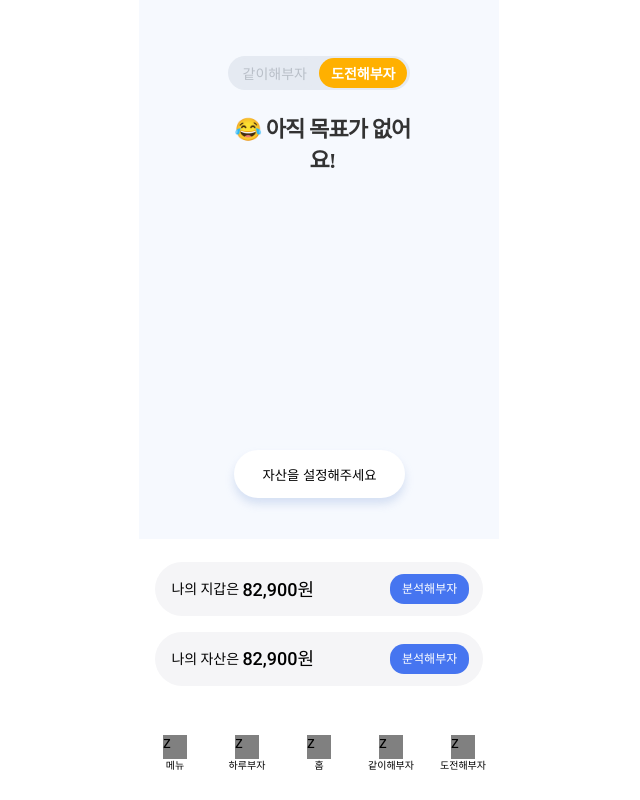
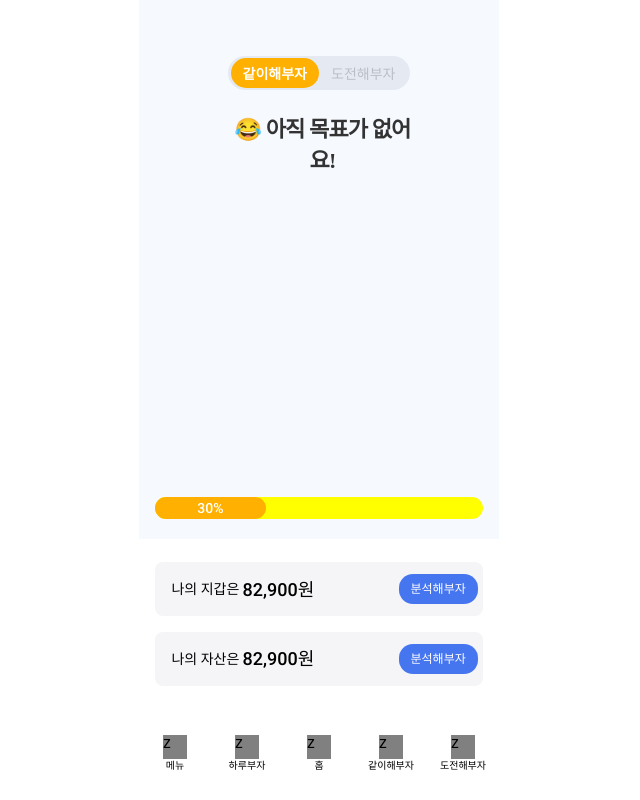
Before and after one commit to Jcurver/moabuzaFE, a React (Create React App) app: page / in a window 1280 px wide. Shown: the whole page, without its empty margins (321-961 px from the left). Built offline with nearby package versions, Linux system fonts and the light colour scheme.

Commit message:
[FIX]mainpageCSS6

```diff
--- a/src/assets/fonts/font.css
+++ b/src/assets/fonts/font.css
@@ -73,7 +73,7 @@
   font-display: swap;
 }
 @font-face {
-  font-family: 'Roboto';
+  font-family: 'Roboto-Light';
   src: url('./Roboto-Light.woff') format('woff');
   font-weight: 400;
   font-display: swap;
@@ -85,27 +85,27 @@
   font-display: swap;
 }
 @font-face {
-  font-family: 'Roboto';
+  font-family: 'Roboto-MediumItalic';
   src: url('./Roboto-MediumItalic.woff') format('woff');
   font-weight: 400;
   font-display: swap;
 }
 
 @font-face {
-  font-family: 'Roboto';
+  font-family: 'Roboto-Regular';
   src: url('./Roboto-Regular.woff') format('woff');
   font-weight: 400;
   font-display: swap;
 }
 
 @font-face {
-  font-family: 'Roboto';
+  font-family: 'Roboto-Thin';
   src: url('./Roboto-Thin.woff') format('woff');
   font-weight: 400;
   font-display: swap;
 }
 @font-face {
-  font-family: 'Roboto';
+  font-family: 'Roboto-ThinItalic';
   src: url('./Roboto-ThinItalic.woff') format('woff');
   font-weight: 400;
   font-display: swap;
--- /dev/null
+++ b/src/hooks/useUserData.js
@@ -0,0 +1,6 @@
+import { useQuery, useMutation, useQueryClient } from 'react-query'
+import { request } from '../utils/axios'
+
+export const useHomeData = (toggle) => {
+  return useQuery(['home-data',toggle],request({ url: '/home' }))
+}
--- a/src/index.js
+++ b/src/index.js
@@ -10,16 +10,16 @@ import GlobalStyle from './styles/GlobalStyle'
 const queryClient = new QueryClient()
 
 ReactDOM.render(
-  <QueryClientProvider client={queryClient}>
-    <RecoilRoot>
+  <RecoilRoot>
+    <QueryClientProvider client={queryClient}>
       <React.StrictMode>
         <Router>
           <GlobalStyle />
           <App />
         </Router>
       </React.StrictMode>
-    </RecoilRoot>
-  </QueryClientProvider>,
+    </QueryClientProvider>
+  </RecoilRoot>,
   document.getElementById('root'),
 )
 
--- a/src/pages/App.js
+++ b/src/pages/App.js
@@ -5,9 +5,9 @@ import { ReactQueryDevtools } from 'react-query/devtools'
 import styled from 'styled-components'
 import ErrorLog from './ErrorLog'
 import Loading from './Loading'
+import MainPage from './MainPage'
 
-
-const MainPage = lazy(() => import('./MainPage'))
+// const MainPage = lazy(() => import('./MainPage'))
 const Login = lazy(() => import('./Login'))
 const Register = lazy(() => import('./Register'))
 const Detail = lazy(() => import('./Detail'))
--- a/src/pages/MainPage.js
+++ b/src/pages/MainPage.js
@@ -1,29 +1,57 @@
-import React, { useState } from 'react'
+import React, { useEffect, useState } from 'react'
 import styled from 'styled-components'
-import NavBar from '../components/navBar'
-import { setFlexStyles, disappearScrollbar } from '../styles/Mixin'
+import { useRecoilState, atom } from 'recoil'
+import { setFlexStyles } from '../styles/Mixin'
+import { toggleGroupChallenge } from '../recoil/homeToggle'
+import { useHomeData } from '../hooks/useUserData'
+import Loading from './Loading'
+import ErrorLog from './ErrorLog'
+
+// 홈에 있는 주석을 절대 삭제하지 말아주세요
 
 function MainPage() {
-  const [bgcolor, setColor] = useState(true)
-
+  const [toggle, setToggle] = useRecoilState(toggleGroupChallenge)
+  // const { isLoading, data, isError, error } = useHomeData(toggle)
   const toggleBtn = () => {
-    return setColor(!bgcolor)
+    if (toggle === 'group') {
+      setToggle('challenge')
+    }
+    if (toggle === 'challenge') {
+      setToggle('group')
+    }
   }
+  // if (isLoading) {
+  //   return <Loading />
+  // }
+  // if (isError) {
+  //   console.log("error : ",error)
+  //   return <ErrorLog error={error} />
+  // }
 
   return (
     <Wrapper>
       <TopDiv>
         <Toggle>
-          <LeftBtn bgcolor={bgcolor} onClick={toggleBtn}>
+          <LeftBtn toggle={toggle} onClick={toggleBtn}>
             같이해부자
           </LeftBtn>
-          <RightBtn bgcolor={bgcolor} onClick={toggleBtn}>
+          <RightBtn toggle={toggle} onClick={toggleBtn}>
             도전해부자
           </RightBtn>
         </Toggle>
+        {/* {(toggle === 'group' && data?.isGroupGoal) ||
+        (toggle === 'challenge' && data?.isChallengeGoal) ? (
+          <ContentDiv>😂 아직 목표가 없어요!</ContentDiv>
+        ) : (
+          ''
+        )} */}
+
         <ContentDiv>😂 아직 목표가 없어요!</ContentDiv>
 
-        <MakeChallenge>자산을 설정해주세요</MakeChallenge>
+        {/* <MakeChallenge>자산을 설정해주세요</MakeChallenge> */}
+        <ProgressDiv />
+        <ProgressBar />
+        <ProgressBarCharge>30%</ProgressBarCharge>
       </TopDiv>
       <BottomDiv>
         <BottomLine>
@@ -57,13 +85,6 @@ const TopDiv = styled.div`
 `
 
 const Toggle = styled.div`
-  /* width: 182px;
-  height: 34px;
-  margin-top: 7.8%;
-
-  display: flex;
-  align-items: center;
-  justify-content: center; */
   border-radius: 20px;
   position: absolute;
   width: 182px;
@@ -77,25 +98,28 @@ const Toggle = styled.div`
   justify-content: space-between;
 `
 
+const LeftBtn = styled.button`
+  width: 92px;
+  height: 30px;
+  background-color: ${(props) =>
+    props.toggle === 'challenge' ? ' #e5eaf2' : '#FFB000'};
+  font-weight: ${(props) => (props.toggle === 'challenge' ? '400' : 'bold')};
+  color: ${(props) => (props.toggle === 'challenge' ? '#B9BFC8' : 'white')};
+  font-size: 14px;
+  white-space: nowrap;
+  border-radius: 20px;
+  border: none;
+`
+
 const RightBtn = styled.button`
   width: 92px;
   height: 30px;
-  background-color: ${(props) => (props.bgcolor ? '#FFB000' : '#e5eaf2;')};
-  font-weight: ${(props) => (props.bgcolor ? 'bold' : '400')};
-  color: ${(props) => (props.bgcolor ? 'white' : '#B9BFC8')};
+  background-color: ${(props) =>
+    props.toggle === 'group' ? ' #e5eaf2' : '#FFB000'};
+  font-weight: ${(props) => (props.toggle === 'group' ? '400' : 'bold')};
+  color: ${(props) => (props.toggle === 'group' ? '#B9BFC8' : 'white')};
+  white-space: nowrap;
   font-size: 14px;
-  border-radius: 20px;
-  border: none;
-
-`
-
-const LeftBtn = styled.button`
-  width: 92px;
-  height: 30px;
-  font-size: 14px;
-  background-color: ${(props) => (props.bgcolor ? ' #e5eaf2;' : '#FFB000')};
-  font-weight: ${(props) => (props.bgcolor ? '400' : 'bold')};
-  color: ${(props) => (props.bgcolor ? '#B9BFC8' : 'white')};
   border-radius: 20px;
   border: none;
 `
@@ -144,6 +168,56 @@ const MakeChallenge = styled.button`
   box-shadow: 0px 6px 8px rgba(205, 218, 240, 0.8);
   border-radius: 24px;
 `
+
+const ProgressDiv = styled.div`
+  position: absolute;
+  width: 328px;
+  height: 60px;
+  left: 16px;
+  top: 56.8%;
+`
+const ProgressBar = styled.div`
+  position: absolute;
+  width: 328px;
+  height: 22px;
+  left: 16px;
+  top: 62.1%;
+
+  /* color/Btn-basic1 */
+
+  background: #e5eaf2;
+  background: yellow;
+  border-radius: 11px;
+`
+const ProgressBarCharge = styled.div`
+  ${setFlexStyles({
+    display: 'flex',
+    alignItems: 'center',
+    justifyContent: 'center',
+  })}
+  position: absolute;
+  width: 110.77px;
+  height: 22px;
+  left: 16px;
+  top: 62.1%;
+
+  /* color / Accent */
+
+  background: #ffb000;
+  border-radius: 11px;
+  font-family: Roboto-Medium;
+  font-style: normal;
+  font-weight: 500;
+  font-size: 14px;
+  line-height: 16px;
+  display: flex;
+  align-items: center;
+
+  /* color/gray/White */
+
+  color: #ffffff;
+`
+
 const BottomDiv = styled.div`
   ${setFlexStyles({
     display: 'flex',
@@ -163,11 +237,12 @@ const BottomLine = styled.div`
   height: 6.7vh;
   background: #f5f5f7;
 
-  border-radius: 40px;
+  border-radius: 8px;
   margin: 8px;
 `
+
 const MyWallet = styled.span`
-  font-family: Roboto;
+  font-family: Roboto-Medium;
   font-style: normal;
   font-weight: normal;
   font-size: 14px;
@@ -175,6 +250,7 @@ const MyWallet = styled.span`
   margin-left: 5%;
   margin-right: 1%;
 `
+
 const Won = styled.span`
   font-family: Roboto-Medium;
   font-style: normal;
@@ -182,6 +258,7 @@ const Won = styled.span`
   font-size: 18px;
   line-height: 21px;
 `
+
 const ChartBtn = styled.button`
   border: none;
   position: fixed;
@@ -198,7 +275,7 @@ const ChartBtn = styled.button`
   color: white;
   background: #4675f0;
   border-radius: 14px;
-  margin-left: 235px;
+  margin-left: 243.5px;
 `
 
 export default MainPage
--- /dev/null
+++ b/src/recoil/homeToggle.js
@@ -0,0 +1,6 @@
+import { atom } from 'recoil'
+
+export const toggleGroupChallenge = atom({
+  key: 'toggleGroupChallenge',
+  default: 'group',
+})
```
Also changed, not shown: .eslintrc.js.
